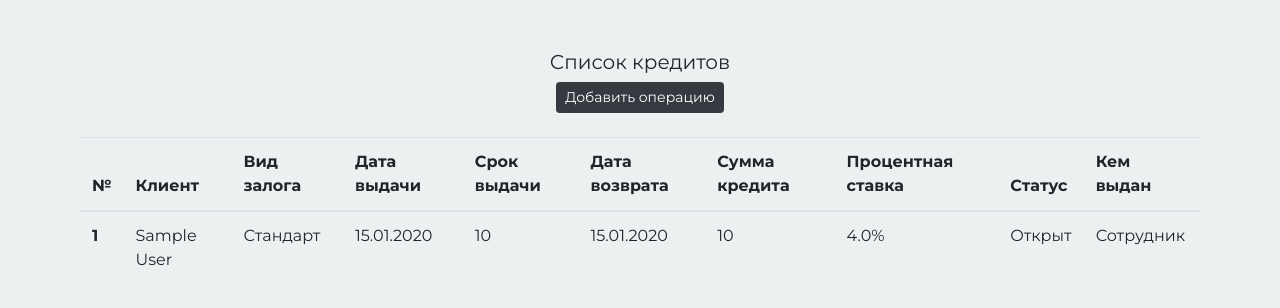
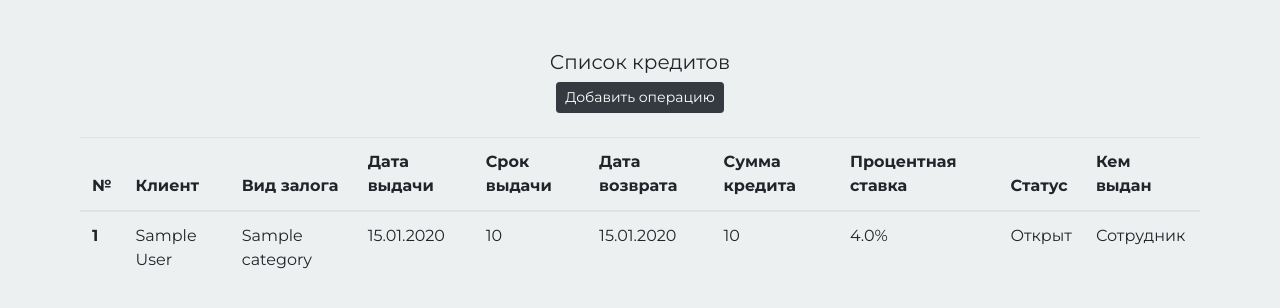
Before and after one commit to glokzs/lombard_crm, a Django app: page /loans/ in a window 1280 px wide. Shown: the part 56-364 px from the top of the page. Run offline with Django 3.2, Linux system fonts and the light colour scheme; tables that the repository leaves empty hold one stand-in row (values such as "Sample post"); some libraries are stand-ins or nearby versions.

```diff
--- a/pawnshop_crm/pawnshop/templates/loan/list.html
+++ b/pawnshop_crm/pawnshop/templates/loan/list.html
@@ -32,7 +32,7 @@
     <tr>
       <th scope="row">1</th>
       <td>{{ loan.client.first_name }} {{ loan.client.last_name }}</td>
-      <td>Стандарт</td>
+      <td>{{ loan.pledge_item.category.name }}</td>
       <td>{{ loan.created_at|date:'d.m.Y' }}</td>
       <td>{{ loan.duration }}</td>
       <td>{{ loan.date_of_expire|date:'d.m.Y' }}</td>
```
